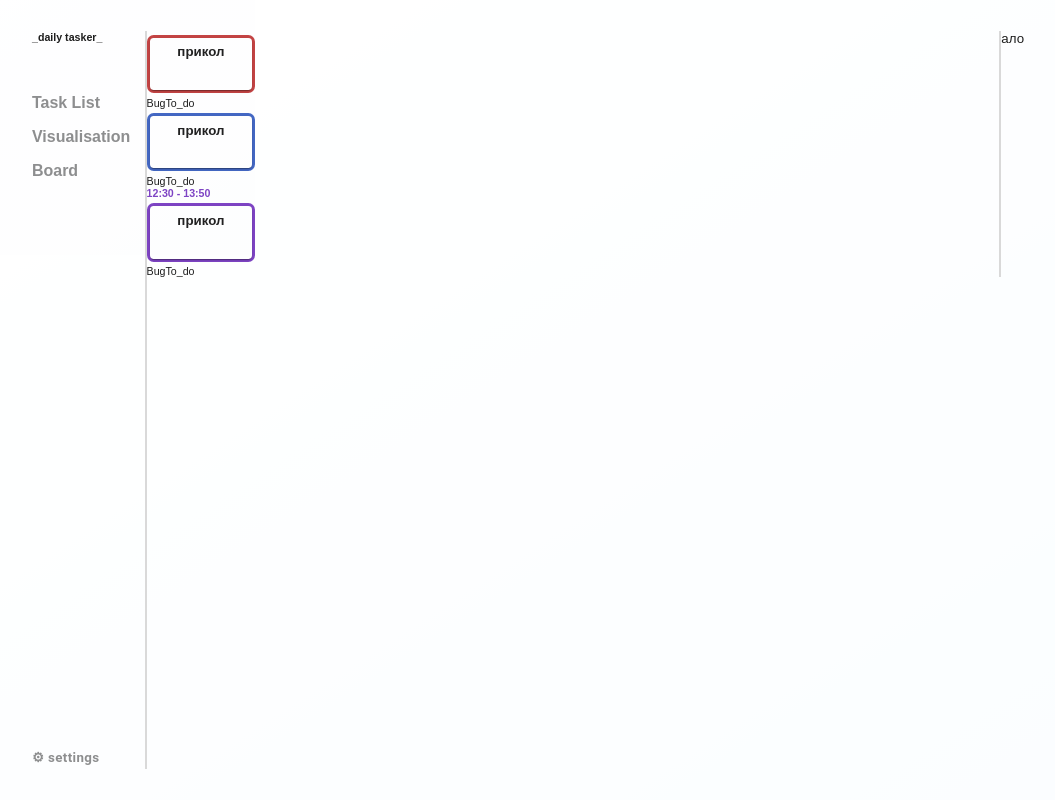
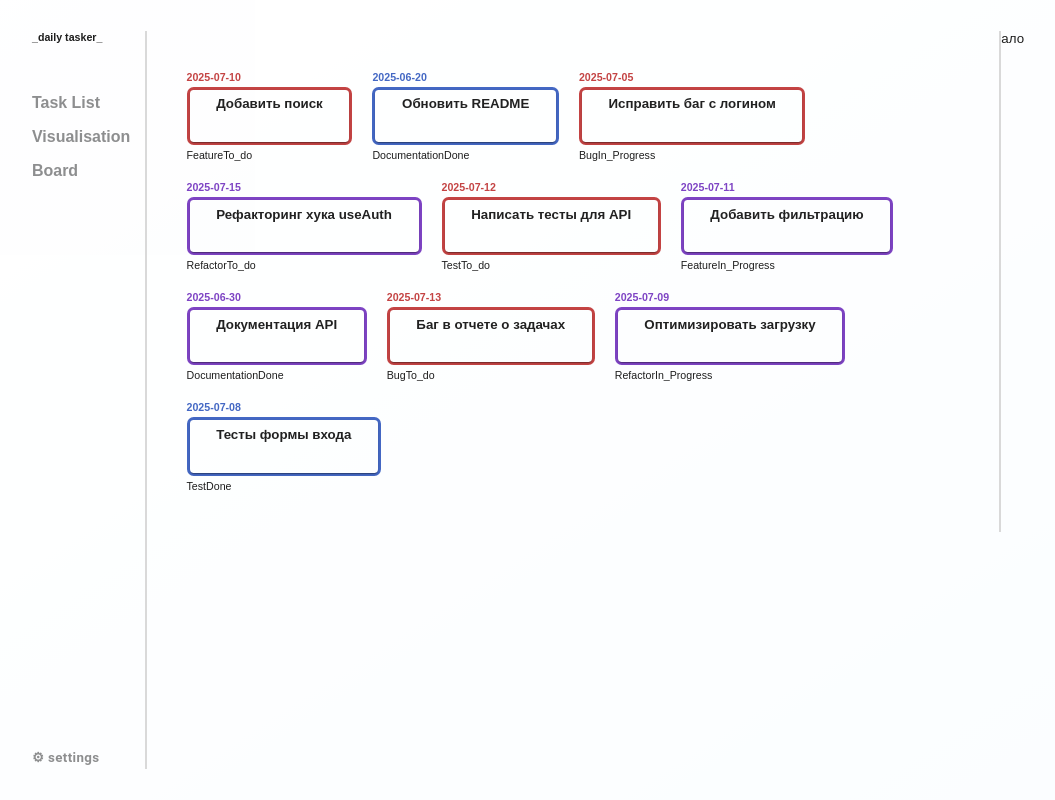
Before and after one commit to ZaplatiteZaSitePJ/t1-tasker, a React (Vite) app: page / in a window 1280 px wide. Shown: the whole page, without its empty margins (0-1055 px from the left). Built offline with nearby package versions, Linux system fonts and the light colour scheme.

Commit message:
first version of Task  hover animation

```diff
--- a/src/components/pages/TaskList.tsx
+++ b/src/components/pages/TaskList.tsx
@@ -1,39 +1,13 @@
 import { type FC } from "react";
 import styles from "./TaskList.module.scss";
-import Task from "./compomemts/tasks/Task";
+import TaskContainer from "./compomemts/tasks/TaskContainer";
 
 const TaskList: FC = () => {
 	return (
 		<>
 			<div className={styles.taskList}>
 				<section className={styles.taskList__contentPanel}>
-					<Task
-						title="прикол"
-						description="иди нахуй"
-						priorites="High"
-						status="To_do"
-						category="Bug"
-						date="None"
-						progress={0}
-					/>
-						<Task
-						title="прикол"
-						description="иди нахуй"
-						priorites="Low"
-						status="To_do"
-						category="Bug"
-						date="None"
-						progress={0}
-					/>
-						<Task
-						title="прикол"
-						description="иди нахуй"
-						priorites="Medium"
-						status="To_do"
-						category="Bug"
-						date="12:30 - 13:50"
-						progress={20}
-					/>
+					<TaskContainer />
 				</section>
 				<section className={styles.taskList__addPanel}>ало</section>
 			</div>
--- a/src/components/pages/compomemts/tasks/Task.module.scss
+++ b/src/components/pages/compomemts/tasks/Task.module.scss
@@ -16,7 +16,7 @@
 .progressBar {
 	display: flex;
 	flex-direction: column;
-	gap: 0.2rem;
+	gap: 0.5rem;
 
 	&__text {
 		text-align: center;
--- a/src/components/pages/compomemts/tasks/TaskContainer.module.scss
+++ b/src/components/pages/compomemts/tasks/TaskContainer.module.scss
@@ -0,0 +1,9 @@
+.taskContainer {
+	padding: 3rem;
+	display: flex;
+	flex-wrap: wrap;
+	gap: 1.5rem 1.5rem;
+	overflow: auto;
+	max-height: 95vh;
+	transition: max-height 0.6s ease;
+}
--- a/src/components/pages/compomemts/tasks/TaskContainer.tsx
+++ b/src/components/pages/compomemts/tasks/TaskContainer.tsx
@@ -0,0 +1,119 @@
+import React from "react";
+import styles from "./TaskContainer.module.scss";
+import type { TaskProps } from "./Task.interface";
+import Task from "./Task";
+
+const tasks: TaskProps[] = [
+	{
+		title: "Добавить поиск",
+		description: "Реализовать функционал поиска по задачам.",
+		category: "Feature",
+		status: "To_do",
+		priorites: "High",
+		date: "2025-07-10",
+		progress: 0,
+	},
+	{
+		title: "Обновить README",
+		description: "Добавить инструкции по запуску и структуре проекта.",
+		category: "Documentation",
+		status: "Done",
+		priorites: "Low",
+		date: "2025-06-20",
+		progress: 100,
+	},
+	{
+		title: "Исправить баг с логином",
+		description:
+			"При неверном пароле пользователь не получает сообщение об ошибке.",
+		category: "Bug",
+		status: "In_Progress",
+		priorites: "High",
+		date: "2025-07-05",
+		progress: 45,
+	},
+	{
+		title: "Рефакторинг хука useAuth",
+		description:
+			"Оптимизировать хук авторизации и убрать дублирование кода.",
+		category: "Refactor",
+		status: "To_do",
+		priorites: "Medium",
+		date: "2025-07-15",
+		progress: 0,
+	},
+	{
+		title: "Написать тесты для API",
+		description:
+			"Покрыть API-тестами методы авторизации и получения задач.",
+		category: "Test",
+		status: "To_do",
+		priorites: "High",
+		date: "2025-07-12",
+		progress: 0,
+	},
+	{
+		title: "Добавить фильтрацию",
+		description:
+			"Позволить пользователям фильтровать задачи по статусу и приоритету.",
+		category: "Feature",
+		status: "In_Progress",
+		priorites: "Medium",
+		date: "2025-07-11",
+		progress: 60,
+	},
+	{
+		title: "Документация API",
+		description: "Описать эндпоинты API с примерами запросов и ответов.",
+		category: "Documentation",
+		status: "Done",
+		priorites: "Medium",
+		date: "2025-06-30",
+		progress: 100,
+	},
+	{
+		title: "Баг в отчете о задачах",
+		description: "Некорректное отображение завершенных задач в отчете.",
+		category: "Bug",
+		status: "To_do",
+		priorites: "High",
+		date: "2025-07-13",
+		progress: 0,
+	},
+	{
+		title: "Оптимизировать загрузку",
+		description: "Уменьшить время загрузки главной страницы приложения.",
+		category: "Refactor",
+		status: "In_Progress",
+		priorites: "Medium",
+		date: "2025-07-09",
+		progress: 30,
+	},
+	{
+		title: "Тесты формы входа",
+		description: "Добавить юнит-тесты для формы авторизации пользователя.",
+		category: "Test",
+		status: "Done",
+		priorites: "Low",
+		date: "2025-07-08",
+		progress: 100,
+	},
+];
+
+export default function TaskContainer() {
+	return (
+		<div className={styles.taskContainer}>
+			{tasks.map((task) => (
+				<Task
+					title={task.title}
+					description={task.description}
+					priorites={task.priorites}
+					status={task.status}
+					progress={task.progress}
+					category={task.category}
+					date={task.date}
+				/>
+			))}
+		</div>
+	);
+}
--- a/src/components/ui/cards/Card.module.scss
+++ b/src/components/ui/cards/Card.module.scss
@@ -2,9 +2,9 @@
 	display: flex;
 	flex-direction: column;
 	gap: 0.3rem;
-	width: fit-content;
+	width: min-content;
 	text-align: justify;
-	transition: all 0.2s;
+	transition: transform 0.6s ease;
 
 	&:hover {
 		transform: translateY(-0.5rem);
--- a/src/components/ui/cards/CardInfo.module.scss
+++ b/src/components/ui/cards/CardInfo.module.scss
@@ -2,11 +2,13 @@
 	text-align: center;
 	font-size: var(--normal-font-size);
 	font-weight: bold;
+	white-space: nowrap;
 }
 
 .description {
 	font-size: var(--small-font-size);
 	font-weight: normal;
+	margin-bottom: 0.5rem;
 }
 
 .additionalContainer {
@@ -20,7 +22,6 @@
 	position: relative;
 	height: 0;
 	transform: scaleY(0);
-	transition: all 0.25s;
 }
 
 .cardContent {
@@ -29,7 +30,9 @@
 			position: relative;
 			height: fit-content;
 			transform: scaleY(1);
+			padding: 0 0 0.75rem;
 			transform-origin: top;
+			transition: all 0.25s;
 		}
 	}
 }
--- a/src/components/ui/cards/CardInfo.tsx
+++ b/src/components/ui/cards/CardInfo.tsx
@@ -13,7 +13,7 @@ const CardInfo: FC<CardInfoProps> = ({
 	return (
 		<Card
 			sx={{
-				maxWidth: "25rem",
+				maxWidth: "20rem",
 				minWidth: "5rem",
 				background: "transparent",
 				padding: "0rem 0rem",
```
